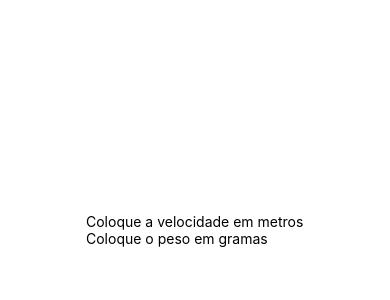
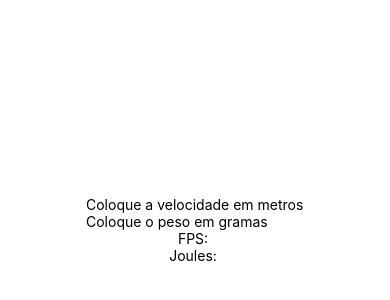
Before and after one commit to Luanbian/pcp-custom-converter, a React Native app: screen / in a window 390 px wide. Shown: the part 192-492 px from the top of the page. Built offline with nearby package versions, Linux system fonts and the light colour scheme.

Commit message:
feat: returning joule and fps

```diff
--- a/app.json
+++ b/app.json
@@ -4,11 +4,9 @@
     "slug": "pcp-custom-converter",
     "version": "1.0.0",
     "orientation": "portrait",
-    "icon": "./assets/icon.png",
     "userInterfaceStyle": "light",
     "newArchEnabled": true,
     "splash": {
-      "image": "./assets/splash-icon.png",
       "resizeMode": "contain",
       "backgroundColor": "#ffffff"
     },
@@ -17,12 +15,8 @@
     },
     "android": {
       "adaptiveIcon": {
-        "foregroundImage": "./assets/adaptive-icon.png",
         "backgroundColor": "#ffffff"
       }
-    },
-    "web": {
-      "favicon": "./assets/favicon.png"
     }
   }
 }
--- a/src/components/Home/index.tsx
+++ b/src/components/Home/index.tsx
@@ -1,19 +1,24 @@
 import { StatusBar } from "expo-status-bar";
-import { Text, View } from "react-native";
+import { View, Text } from "react-native";
 import styles from "./styles";
 import NumericInput from "../Inputs/NumericInput";
-import { useState } from "react";
 
-const Home = () => {
-  const [mps, setMps] = useState("");
-  const [weight, setWeight] = useState("");
+interface Props {
+  data: {
+    mps: string;
+    weight: string;
+    fps: string;
+    joules: string;
+  };
+  actions: {
+    handleChangeMPS: (value: string) => void;
+    handleChangeWeight: (value: string) => void;
+  };
+}
 
-  const handleChangeMPS = (value: string) => {
-    setMps(value);
-  };
-  const handleChangeWeight = (value: string) => {
-    setWeight(value);
-  };
+const Home = ({ data, actions }: Props) => {
+  const { mps, weight, fps, joules } = data;
+  const { handleChangeMPS, handleChangeWeight } = actions;
 
   return (
     <View style={styles.container}>
@@ -27,6 +32,8 @@ const Home = () => {
         onchange={handleChangeWeight}
         value={weight}
       />
+      <Text>FPS: {fps}</Text>
+      <Text>Joules: {joules}</Text>
       <StatusBar style="auto" />
     </View>
   );
--- a/src/components/Inputs/NumericInput.tsx
+++ b/src/components/Inputs/NumericInput.tsx
@@ -16,7 +16,7 @@ const NumericInput = ({ placeholder, onchange, value }: Props) => {
     event: NativeSyntheticEvent<TextInputChangeEventData>
   ) => {
     const inputValue = event.nativeEvent.text;
-    const numericValue = inputValue.replace(/[^0-9]/g, "");
+    const numericValue = inputValue.replace(/[^0-9.,]/g, "");
     onchange(numericValue);
   };
 
--- a/src/pages/home/index.tsx
+++ b/src/pages/home/index.tsx
@@ -1,7 +1,43 @@
+import { useEffect, useState } from "react";
 import Component from "../../components/Home";
 
 const Home = () => {
-  return <Component />;
+  const [mps, setMps] = useState("");
+  const [weight, setWeight] = useState("");
+  const [fps, setFps] = useState("");
+  const [joules, setJoules] = useState("");
+
+  const handleChangeMPS = (value: string) => {
+    setMps(value);
+  };
+  const handleChangeWeight = (value: string) => {
+    setWeight(value);
+  };
+
+  const convertMpsToFps = (mps: string) => {
+    return parseFloat(mps) * 3.28084;
+  };
+  const convertGramsToKilo = (grams: string) => {
+    return parseFloat(grams) / 1000;
+  };
+
+  useEffect(() => {
+    if (mps && weight) {
+      const fps = convertMpsToFps(mps);
+      setFps(fps.toFixed(2));
+
+      const kilo = convertGramsToKilo(weight);
+      const joules = 0.5 * kilo * Math.pow(fps, 2);
+      setJoules(joules.toFixed(2));
+    }
+  }, [mps, weight]);
+
+  return (
+    <Component
+      data={{ mps, weight, fps, joules }}
+      actions={{ handleChangeMPS, handleChangeWeight }}
+    />
+  );
 };
 
 export default Home;
```
